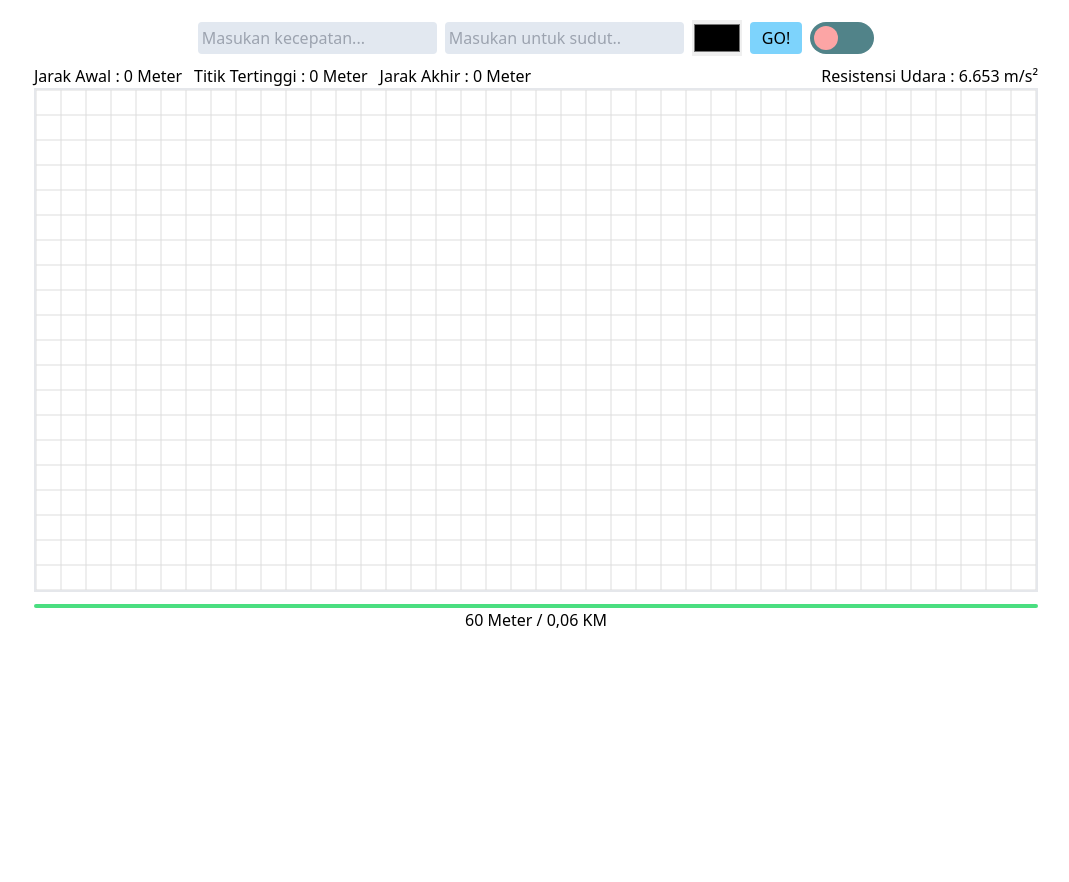
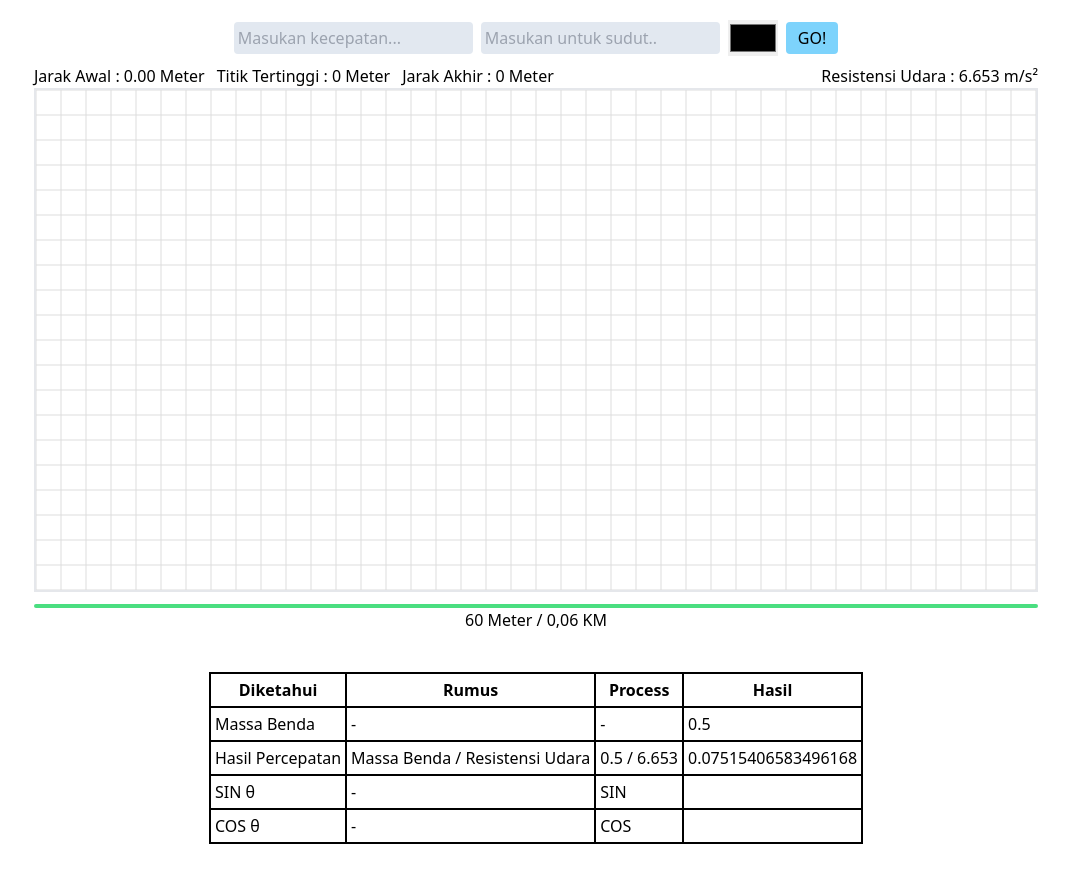
Before and after one commit to J-yriz/tugas-fisika, a React (Create React App) app: page / in a window 1280 px wide. Shown: the top 882 px of the page, without its empty margins (104-1173 px from the left). Before the commit the page ends 800 px from the top, so only its background shows below. Built offline with nearby package versions, Linux system fonts and the light colour scheme.

Commit message:
feat: table information

```diff
--- a/src/pages/App.tsx
+++ b/src/pages/App.tsx
@@ -1,15 +1,10 @@
 import React, { useState } from "react";
 import CanvasBg from "./components/CanvasBg";
-import ButtonDelay from "./components/ButtonDelay";
-import { ICanvasData } from "../utility/Type";
+import { ICanvasData, IDataTable } from "../utility/Type";
 
 function App() {
-  const [repeatOn, setRepeatOn] = useState<boolean>(false);
   const [canvasData, setCanvasData] = useState<ICanvasData>({} as ICanvasData);
-
-  const changeDelay = () => {
-    setRepeatOn(!repeatOn);
-  };
+  const [dataTable, setDataTable] = useState<IDataTable>({ percepatan: { massaBenda: 0, resistensiUdara: 0 }, sudut: { sin: 0, cos: 0 } });
 
   const handleSubmit = (e: React.FormEvent<HTMLFormElement>) => {
     e.preventDefault();
@@ -28,6 +23,7 @@ function App() {
   };
 
   return (
+    <>
       <div className="container mx-auto space-y-2">
         <form onSubmit={handleSubmit} className="font-sans flex items-center space-x-2 justify-center mt-5">
           <input type="number" id="kecepatan" name="kecepatan" placeholder="Masukan kecepatan..." className="bg-slate-200 outline-none p-1 rounded" />
@@ -36,10 +32,48 @@ function App() {
           <button type="submit" className="bg-sky-300 hover:bg-sky-400 transition-colors p-1 px-3 rounded">
             GO!
           </button>
-        <ButtonDelay repeatOn={repeatOn} changeDelay={changeDelay} />
         </form>
-      <CanvasBg canvasData={canvasData} repeatOn={repeatOn} />
+        <CanvasBg canvasData={canvasData} setDataTable={setDataTable} />
       </div>
+      <table className="place-self-center my-16">
+        <thead>
+          <tr>
+            <th className="border-2 p-1 border-black">Diketahui</th>
+            <th className="border-2 p-1 border-black">Rumus</th>
+            <th className="border-2 p-1 border-black">Process</th>
+            <th className="border-2 p-1 border-black">Hasil</th>
+          </tr>
+        </thead>
+        <tbody>
+          <tr>
+            <td className="border-2 p-1 border-black">Massa Benda</td>
+            <td className="border-2 p-1 border-black">-</td>
+            <td className="border-2 p-1 border-black">-</td>
+            <td className="border-2 p-1 border-black">{dataTable.percepatan.massaBenda}</td>
+          </tr>
+          <tr>
+            <td className="border-2 p-1 border-black">Hasil Percepatan</td>
+            <td className="border-2 p-1 border-black">Massa Benda / Resistensi Udara</td>
+            <td className="border-2 p-1 border-black">
+              {dataTable.percepatan.massaBenda} / {dataTable.percepatan.resistensiUdara}
+            </td>
+            <td className="border-2 p-1 border-black">{dataTable.percepatan.massaBenda / dataTable.percepatan.resistensiUdara}</td>
+          </tr>
+          <tr>
+            <td className="border-2 p-1 border-black">SIN θ</td>
+            <td className="border-2 p-1 border-black">-</td>
+            <td className="border-2 p-1 border-black">SIN {canvasData.sudut}</td>
+            <td className="border-2 p-1 border-black">{dataTable.sudut.sin}</td>
+          </tr>
+          <tr>
+            <td className="border-2 p-1 border-black">COS θ</td>
+            <td className="border-2 p-1 border-black">-</td>
+            <td className="border-2 p-1 border-black">COS {canvasData.sudut}</td>
+            <td className="border-2 p-1 border-black">{dataTable.sudut.cos}</td>
+          </tr>
+        </tbody>
+      </table>
+    </>
   );
 }
 
--- a/src/pages/components/CanvasBg.tsx
+++ b/src/pages/components/CanvasBg.tsx
@@ -1,15 +1,15 @@
 import React, { useRef, useEffect, useState } from "react";
-import { CosValues, ICanvasData, SinValues } from "../../utility/Type";
+import { CosValues, ICanvasData, IDataTable, SinValues } from "../../utility/Type";
 
 interface IViewUser {
   tengahMendatar: string;
   akhirMendatar: string;
 }
 
-const CanvasBg = ({ canvasData, repeatOn }: { canvasData: ICanvasData; repeatOn: boolean }) => {
+const CanvasBg = ({ canvasData, setDataTable }: { canvasData: ICanvasData; setDataTable: React.Dispatch<React.SetStateAction<IDataTable>> }) => {
   const animationRef = useRef<number | null>(null); // Menyimpan ID animasi untuk dibatalkan
   const canvasRef = useRef<HTMLCanvasElement | null>(null);
-  const resistansiUdara = useRef<number>(Number((Math.random() * (10 - 5) + 5).toFixed(3))).current;
+  const resistensiUdara = useRef<number>(Number((Math.random() * (10 - 5) + 5).toFixed(3))).current;
   const [viewUser, setViewUser] = useState<IViewUser>({ tengahMendatar: "0 Meter", akhirMendatar: "0 Meter" });
 
   useEffect(() => {
@@ -20,6 +20,7 @@ const CanvasBg = ({ canvasData, repeatOn }: { canvasData: ICanvasData; repeatOn:
     const perMeter = 0.06; // per 1 meter dalam pixel
     const perKM = 0.00006; // per 1 KM dalam pixel
     const massaBenda = 0.5; // kg
+    const gravity = 9.8; // m/s^2
 
     const width = canvas.width;
     const height = canvas.height;
@@ -61,7 +62,7 @@ const CanvasBg = ({ canvasData, repeatOn }: { canvasData: ICanvasData; repeatOn:
       const update = () => {
         const t = (Date.now() - startTime) / 100; // Konversi waktu ke detik
         const x = Vox * t;
-        const y = Voy * t - 0.5 * g * Math.pow(t, 2) + 12;
+        const y = Voy * t - massaBenda * g * Math.pow(t, 2);
 
         // Menghapus canvas sebelum menggambar
         context.clearRect(0, 0, width, height);
@@ -74,11 +75,11 @@ const CanvasBg = ({ canvasData, repeatOn }: { canvasData: ICanvasData; repeatOn:
 
         // Gambar bola
         context.beginPath();
-        context.arc(x < 10 ? 10 : x, y > 10 ? y : 10, 10, 0, Math.PI * 2, true);
+        context.arc(x < 10 && angle <= 90 ? 10 : x, y > 10 ? y : 10, 10, 0, Math.PI * 2, true);
         context.fill();
 
         // Berhenti jika bola mencapai tanah
-        if (y < 12) return (animationRef.current = null); // Hentikan animasi
+        if (y < 0) return (animationRef.current = null); // Hentikan animasi
 
         // Lanjutkan animasi
         animationRef.current = requestAnimationFrame(update);
@@ -100,22 +101,29 @@ const CanvasBg = ({ canvasData, repeatOn }: { canvasData: ICanvasData; repeatOn:
     context.fillStyle = canvasData.warna;
 
     // Mulai menggambar
-    draw(canvasData.kecepatan - resistansiUdara / massaBenda, Number(canvasData.sudut));
+    draw(canvasData.kecepatan - resistensiUdara / massaBenda + gravity, Number(canvasData.sudut));
 
+    setDataTable({
+      percepatan: { massaBenda, resistensiUdara },
+      sudut: {
+        sin: SinValues[`SIN_${canvasData.sudut}` as keyof typeof SinValues],
+        cos: CosValues[`COS_${canvasData.sudut}` as keyof typeof CosValues],
+      },
+    });
     return () => {
       if (animationRef.current) cancelAnimationFrame(animationRef.current);
     };
-  }, [canvasData, resistansiUdara]);
+  }, [canvasData, resistensiUdara, setDataTable]);
 
   return (
     <div className="place-self-center">
       <div className="flex justify-between">
         <div className="flex items-center space-x-3">
-          <p>Jarak Awal : 0 Meter</p>
+          <p>Jarak Awal : 0.00 Meter</p>
           <p>Titik Tertinggi : {viewUser.tengahMendatar}</p>
           <p>Jarak Akhir : {viewUser.akhirMendatar}</p>
         </div>
-        <p>Resistensi Udara : {resistansiUdara} m/s²</p>
+        <p>Resistensi Udara : {resistensiUdara} m/s²</p>
       </div>
       <canvas ref={canvasRef} width={1000} height={500} className="border-2" />
       <div className="information space-y-7 mt-3">
--- a/src/utility/Function.ts
+++ b/src/utility/Function.ts
@@ -1,20 +1,17 @@
 import { CosValues, SinValues } from "../utility/Type";
 
 // untuk derajat === 0
-const menghitungAkhirMendatar = (kecepatanAwal: number, sudut: number, resistansiUdara: number) => {
-  const massaBola = 0.5; // kg
-  const gravitasi = 9.8; // m/s^2
-
+const menghitungAkhirMendatar = (kecepatanAwal: number, sudut: number, massaBenda: number, gravitasi: number, resistensiUdara: number) => {
   // Ambil nilai cos dari enum
   const cosValue = CosValues[`COS_${sudut}` as keyof typeof CosValues];
   if (cosValue === undefined) return "Nilai sudut tidak valid";
 
   // Perhitungan
   const Vox = kecepatanAwal * cosValue; // Kecepatan mendatar awal
-  const gayaNormal = massaBola * gravitasi; // Gaya normal
+  const gayaNormal = massaBenda * gravitasi; // Gaya normal
   const koefisienGesekan = 0.3 * gayaNormal; // Koefisien gesekan rata-rata
-  const percepatanGesekan = koefisienGesekan / massaBola; // Percepatan akibat gesekan
-  const totalPercepatan = percepatanGesekan + resistansiUdara; // Total percepatan
+  const percepatanGesekan = koefisienGesekan / massaBenda; // Percepatan akibat gesekan
+  const totalPercepatan = percepatanGesekan + resistensiUdara; // Total percepatan
   if (totalPercepatan <= 0) return "Total percepatan tidak valid"; // Pastikan percepatan masuk akal
 
   const t_darat = Vox / totalPercepatan; // Waktu total mendatar
@@ -24,8 +21,7 @@ const menghitungAkhirMendatar = (kecepatanAwal: number, sudut: number, resistans
 };
 
 // untuk derajat > 0
-const menghitungAkhirVerHori = (kecepatanAwal: number, sudut: number, resistansiUdara: number) => {
-  const gravitasi = 9.8; // m/s^2
+const menghitungAkhirVerHori = (kecepatanAwal: number, sudut: number, gravitasi: number, resistensiUdara: number) => {
   const posisiAwalY = 0; // m
   const posisiAwalX = 0; // m
 
@@ -41,7 +37,7 @@ const menghitungAkhirVerHori = (kecepatanAwal: number, sudut: number, resistansi
   const totalPercepatanVertikal = gravitasi; // Percepatan vertikal akibat gravitasi
 
   const t_udara = (2 * Voy) / gravitasi; // Waktu total di udara
-  const posisiAkhirX = Number((posisiAwalX + Vox * t_udara - 0.5 * resistansiUdara * Math.pow(t_udara, 2)).toFixed(3)); // Posisi horizontal akhir
+  const posisiAkhirX = Number((posisiAwalX + Vox * t_udara - 0.5 * resistensiUdara * Math.pow(t_udara, 2)).toFixed(3)); // Posisi horizontal akhir
   const posisiAkhirY = Number(posisiAwalY.toFixed(3)); // Posisi vertikal akhir tetap sama karena kembali ke tanah
   const titikTertinggi = Number((posisiAwalY + Voy * (0.5 * t_udara) - 0.5 * totalPercepatanVertikal * Math.pow(0.5 * t_udara, 2)).toFixed(3)); // Titik tertinggi
 
--- a/src/utility/Type.ts
+++ b/src/utility/Type.ts
@@ -731,3 +731,14 @@ export interface ICanvasData {
   sudut: number;
   warna: string;
 }
+
+export interface IDataTable {
+  percepatan: {
+    massaBenda: number;
+    resistensiUdara: number;
+  };
+  sudut: {
+    sin: number;
+    cos: number;
+  }
+}
```
Also changed, not shown: 1 other file (tests, documents, lock files or other folders). Lines whose indentation alone changed are shown as unchanged.
